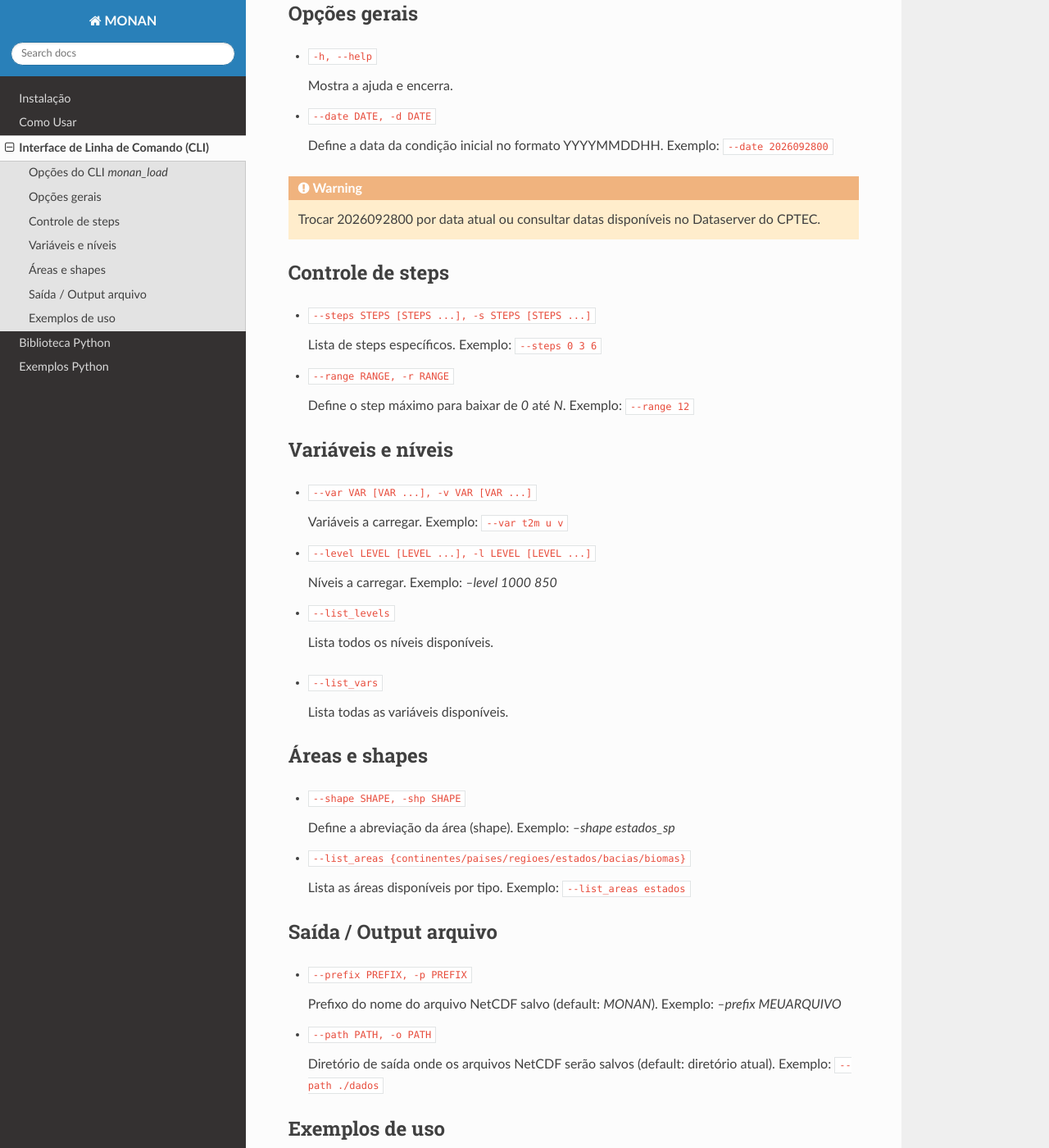
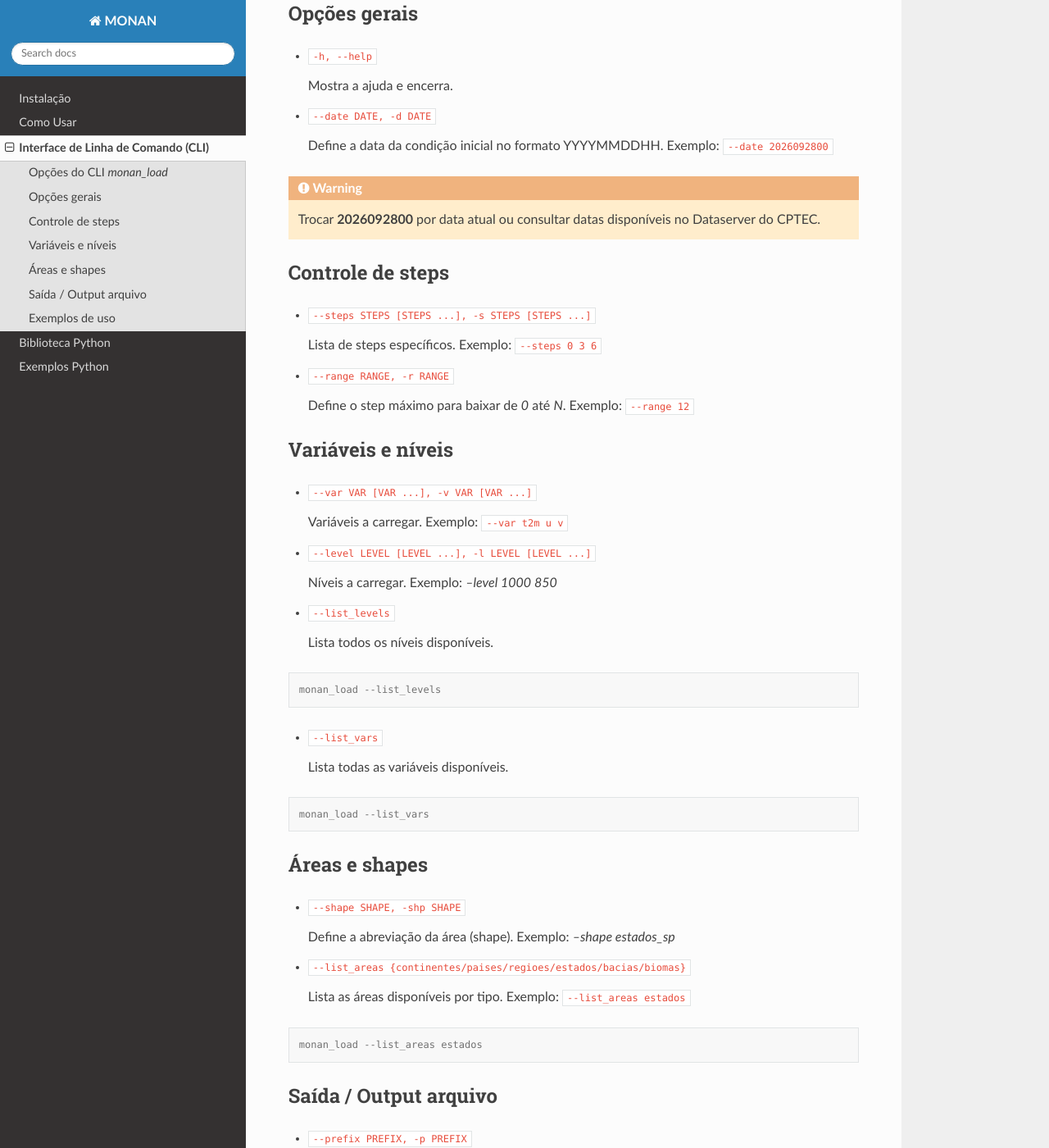
Before and after one commit to framework-CPTEC/CPTEC_MONAN, a Sphinx documentation site: the page built from docs/usageCLI.rst, in a window 1280 px wide and 1400 px high, scrolled down 744 px. Shown: the whole window at 82% size. Built offline with Sphinx 7.4.7 and the Read the Docs theme 3.1.0, drawn with Linux system fonts in a browser that asks for light colours; pages that are not in the unit, such as notebooks, are missing from menus.

Commit message:
Add files via upload

```diff
--- a/docs/usageCLI.rst
+++ b/docs/usageCLI.rst
@@ -40,7 +40,7 @@ Opções gerais
 
 .. warning::
 
-  Trocar 2026092800 por data atual ou consultar datas disponíveis no Dataserver do CPTEC.
+  Trocar **2026092800** por data atual ou consultar datas disponíveis no Dataserver do CPTEC.
 
 Controle de steps
 -----------------
@@ -73,6 +73,7 @@ Variáveis e níveis
   Lista todos os níveis disponíveis.
 
 .. code-block:: console
+
    monan_load --list_levels
 
 - ``--list_vars``
@@ -80,6 +81,7 @@ Variáveis e níveis
   Lista todas as variáveis disponíveis.
 
 .. code-block:: console
+
    monan_load --list_vars
 
 
@@ -97,6 +99,7 @@ Variáveis e níveis
   Exemplo: ``--list_areas estados``
 
 .. code-block:: console
+
    monan_load --list_areas estados
 
 Saída / Output arquivo
```
